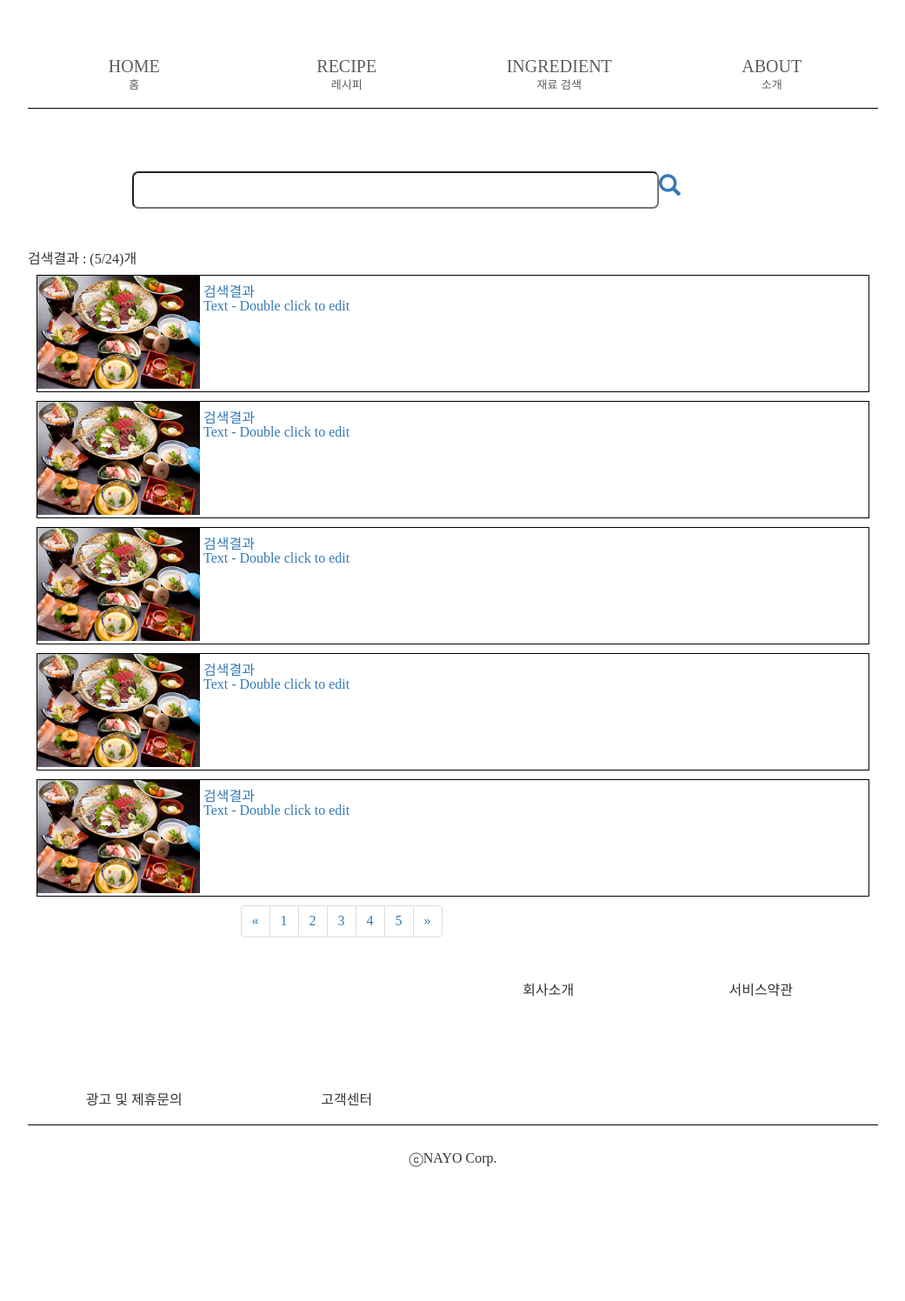
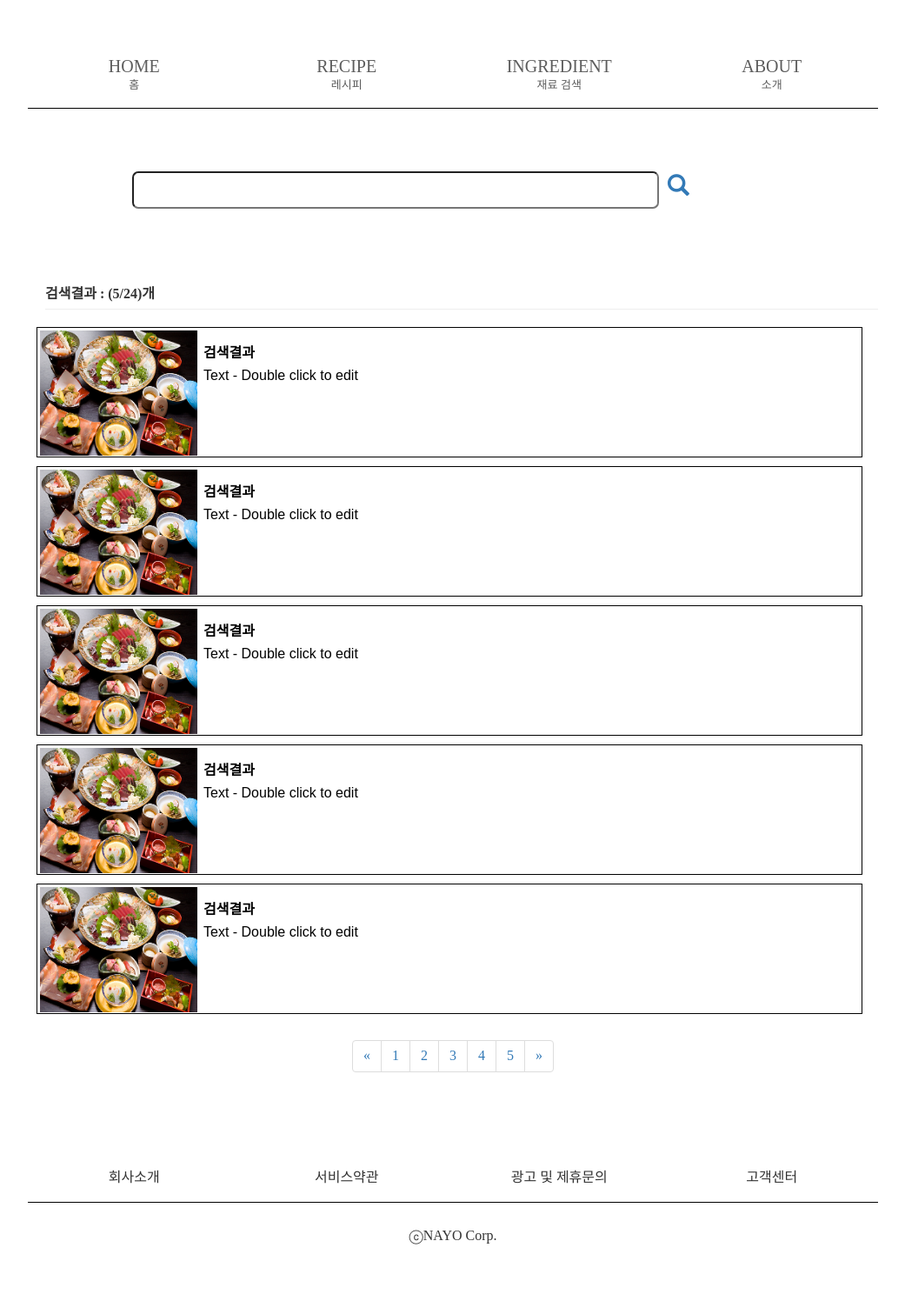
Before and after one commit to leeikjeun/lifeasy, a Django app: page /recipe/result in a window 1280 px wide. Shown: the part 140-1636 px from the top of the page at 87% size, without its empty margins (119-1160 px from the left). Before the commit the page ends 1482 px from the top, so only its background shows below. Run offline with Django 3.2, Linux system fonts and the light colour scheme; some libraries are stand-ins or nearby versions.

Commit message:
recipe_result

```diff
--- a/web/static/css/recipe_result.css
+++ b/web/static/css/recipe_result.css
@@ -11,43 +11,53 @@
 .find {
   display: inline;
   font-size: 25px;
-  margin: auto;
+  margin-left: 10px;
+}
+
+.page-header{
+  font-weight: bold;
+  margin-left: 20px;
 }
 
 .list{
   border: 1px solid black;
   margin: 10px;
-
+  width: 950px;
+  height: 150px;
 }
 
 .img-box, .result{
-    display: inline-block;
+  display: inline-block;
 }
 
 .result{
   position: relative;
 }
 
+.result-name{
+  margin-bottom: 10px;
+  font-weight: bold;
+}
+
+.result-text{
+  margin-bottom: 10px;
+}
+
 .result-name, .result-text{
   position: relative;
   bottom:  90px;
+  font-family: 'Noto Sans KR', sans-serif;
+  color: black;
 }
 
 .img-box img{
   max-width: 100%;
   max-height: 100%;
   width: 187px;
-  height: 130px;
+  height: 150px;
+  padding: 3px;
 }
 
-. {
-  margin-top: 50px;
-  margin-bottom:50px;
-
+.page{
+  text-align: center;
 }
-
-.pagination{
-  display: block;
-  margin: auto;
-  width: 50%;
-}
--- a/web/templates/web/recipe_result.html
+++ b/web/templates/web/recipe_result.html
@@ -11,7 +11,7 @@
   </div>
 
   <div class="search-result-list">
-    <div class="page-hearder">
+    <div class="page-header">
       검색결과 : (5/24)개
     </div>
     <div class="list">
@@ -77,7 +77,7 @@
 
 
   </div>
-  <nav aria-label="Page navigation example">
+  <nav aria-label="Page navigation example" class="page">
     <ul class="pagination">
       <li class="page-item">
         <a class="page-link" href="#" aria-label="Previous">
```
